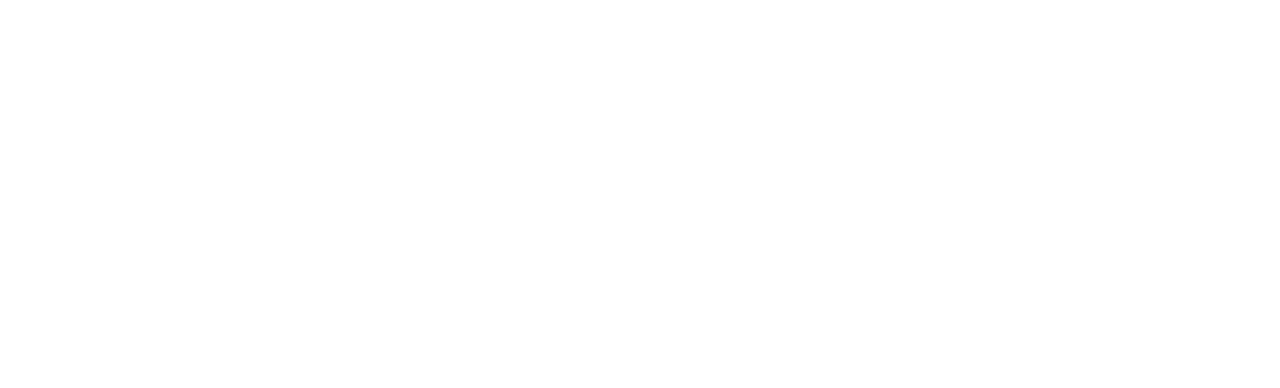
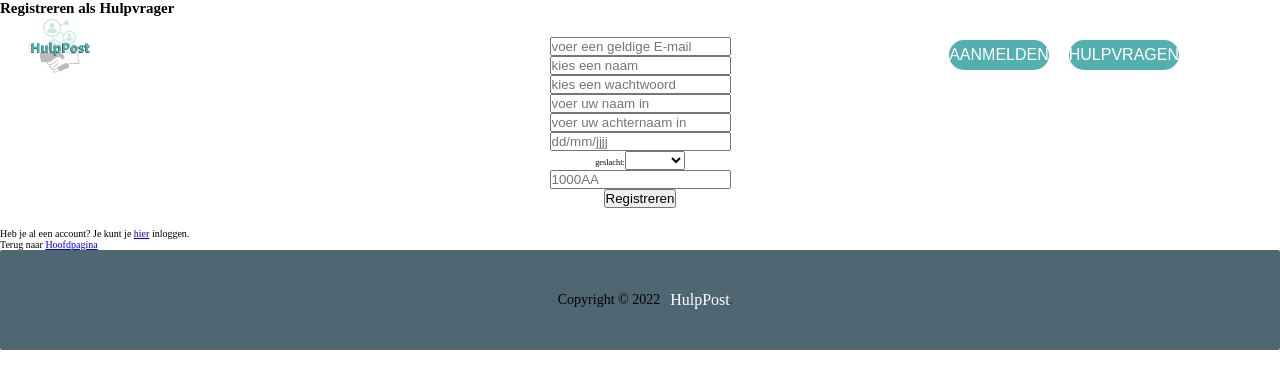
Before and after one commit to SKursad/project-hulppost-frontend, a React (Create React App) app: page /register/help-seeker in a window 1280 px wide. Before the commit this address had no page. Shown: the top 388 px of the page. Built offline with nearby package versions, Linux system fonts and the light colour scheme.

Commit message:
Structuring the project

```diff
--- a/src/App.js
+++ b/src/App.js
@@ -6,6 +6,7 @@
 import LoginPrivateRoutes from './routes/login-private-routes';
 import SignIn from './pages/SignIn/SignIn';
 import {useContext} from 'react';
+import SignUpHelpSeeker from './pages/SignUp/HelpSeeker/SignUpHelpSeeker';
 
 function App() {
     const {isAuth} = useContext(AuthContext);
@@ -14,6 +15,7 @@
         <>
             <Routes>
                 <Route path="/" element={<Layout/>}>
+                    <Route path="/register/help-seeker" element={<SignUpHelpSeeker/>}/>
                     <Route element={<LoginPrivateRoutes authenticated={isAuth}/>}>
                         <Route path="/login" element={<SignIn authenticated={isAuth}/>}/>
                     </Route>
--- a/src/pages/SignIn/SignIn.js
+++ b/src/pages/SignIn/SignIn.js
@@ -53,7 +53,8 @@
                             onChange={(e) => setUsername(e.target.value)}
                         />
                     </div>
-                </div>
+
+                    <div className="loginFormItem">
                 Wachtwoord:
                 <Input
                     label="password-field"
@@ -64,6 +65,8 @@
                     value={password}
                     onChange={(e) => setPassword(e.target.value)}
                 />
+                    </div>
+                </div>
 
                 {error &&
                     <p className="error">Combinatie van gebruikersnaam of E-mail en wachtwoord is onjuist</p>}
@@ -77,7 +80,8 @@
                 </Button>
             </form>
 
-            <p>Heb je nog geen account? <Link to="/signup">Registreer</Link> je dan eerst.</p>
+            <p>Heb je nog geen account? <Link to="/register/help-seeker">Registreer</Link> hier als je hulp zoekt.</p>
+            <p>Of <Link to="/register/volunteer">registreer</Link> hier als je hulp wilt bieden als vrijwilliger.</p>
             <p>Terug naar de <Link to="/">Hoofdpagina</Link></p>
         </Screen>
     );
--- /dev/null
+++ b/src/pages/SignUp/HelpSeeker/SignUpHelpSeeker.css
@@ -0,0 +1,10 @@
+.formContainer {
+    align-items: center;
+    display: flex;
+    flex-direction: column;
+    justify-content: center;
+    padding: 1rem;
+    margin: 1rem;
+    /*border-color: cornflowerblue;*/
+    border: lightgray;
+}
--- /dev/null
+++ b/src/pages/SignUp/HelpSeeker/SignUpHelpSeeker.js
@@ -0,0 +1,196 @@
+import React, {useEffect, useState} from 'react';
+import {Link, useNavigate} from 'react-router-dom';
+import axios from 'axios';
+import api from '../../../api/api-calls'
+import Input from '../../../components/Input/Input';
+import Screen from '../../../components/UI/Screen/Screen';
+
+const SignUpHelpSeeker = () => {
+    const [email, setEmail] = useState('');
+    const [username, setUsername] = useState('');
+    const [password, setPassword] = useState('');
+    const [firstName, setFirstName] = useState('');
+    const [surname, setSurname] = useState('');
+    const [birthday, setBirthday] = useState('');
+    const [gender, setGender] = useState('');
+    const [zipCode, setZipCode] = useState('');
+
+
+
+    const [error, toggleError] = useState(false);
+    const [errors, setErrors] = useState({});
+    const [loading, toggleLoading] = useState(false);
+
+
+    const source = axios.CancelToken.source();
+    const navigate = useNavigate();
+
+
+    useEffect(() => {
+        return function cleanup() {
+            source.cancel();
+        };
+    }, [source]);
+
+    async function handleSubmit(e) {
+        e.preventDefault();
+        setErrors('');
+        toggleError(false);
+        toggleLoading(true);
+
+        try {
+            await api.post('/auth/registration/helpSeeker', {
+                email,
+                password,
+                username,
+                firstName,
+                surname,
+                birthday,
+                gender,
+                zipCode
+            });
+
+            console.log();
+            navigate('/');
+        } catch (e) {
+            console.error(e);
+            console.log(e.response.data);
+            toggleError(true);
+            if (e.response.data) {
+                setErrors(e.response.data);
+            }
+        }
+        toggleLoading(false);
+    }
+
+    const {
+        username: usernameError,
+        email: emailError,
+        password: passwordError,
+        firstName: firstNameError,
+        surname: surnameError,
+        birthday: birthdayError,
+        gender: genError,
+        zipCode: zipCodeError
+    } = errors;
+
+    // let passwordRepeatError;
+    // if (password !== passwordRepeat) {
+    //     passwordRepeatError = ('Password mismatch');
+    // }
+
+
+    return (
+        <Screen title="Welkom">
+            <h2>Registreren als Hulpvrager</h2>
+
+            <form onSubmit={handleSubmit} className="formContainer">
+                <Input
+                    name="Email  "
+                    placeholder="voer een geldige E-mail"
+                    label="E-mailadres: "
+                    alt="input-email"
+                    type="email"
+                    id="email-field"
+                    value={email}
+                    onChange={(e) => setEmail(e.target.value)}
+                    error={emailError}
+                />
+                <Input
+                    name="Gebruikersnaam  "
+                    placeholder="kies een naam"
+                    label="username-field"
+                    alt="input-username"
+                    type="text"
+                    id="username-field"
+                    value={username}
+                    onChange={(e) => setUsername(e.target.value)}
+                    error={usernameError}
+                />
+                <Input
+                    name="Wachtwoord"
+                    placeholder="kies een wachtwoord"
+                    label="Password-field"
+                    alt="input-password"
+                    type="password"
+                    id="password-field"
+                    value={password}
+                    onChange={(e) => setPassword(e.target.value)}
+                    error={passwordError}
+                />
+                <Input
+                    name="Voornaam"
+                    placeholder="voer uw naam in"
+                    label="firstName-field"
+                    alt="input-firstName"
+                    type="text"
+                    id="firstName-field"
+                    value={firstName}
+                    onChange={(e) => setFirstName(e.target.value)}
+                    error={firstNameError}
+                />
+                <Input
+                    name="Achternaam"
+                    placeholder="voer uw achternaam in"
+                    label="surname-field"
+                    alt="input-username"
+                    type="text"
+                    id="surname-field"
+                    value={surname}
+                    onChange={(e) => setSurname(e.target.value)}
+                    error={surnameError}
+                />
+                <Input
+                    name="Geboortedatum"
+                    placeholder="dd/mm/jjjj"
+                    label="birthday-field"
+                    alt="input-birthday"
+                    type="text"
+                    id="birthday-field"
+                    value={birthday}
+                    onChange={(e) => setBirthday(e.target.value)}
+                    error={birthdayError}
+                />
+                <label htmlFor="gender-field">
+                    <small>geslacht:</small>
+                    <select
+                        id="gender-field"
+                        name="gender"
+                        value={gender}
+                        onChange={(e) => {setGender(e.target.value);}}
+                    >
+                        <option value=''/>
+                        <option value="M"> Man </option>
+                        <option value="V"> Vrouw </option>
+                    </select>
+                </label>
+
+                <Input
+                    name="Postcode"
+                    placeholder="1000AA"
+                    label="zipCode-field"
+                    alt="input-zipCode"
+                    type="text"
+                    id="zipCode-field"
+                    value={zipCode}
+                    onChange={(e) => setZipCode(e.target.value)}
+                    error={zipCodeError}
+                />
+
+                <button
+                    type="submit"
+                    className="form-button"
+                    disabled={loading }
+                >
+                    Registreren
+                </button>
+
+            </form>
+
+            <p>Heb je al een account? Je kunt je <Link to="/login">hier</Link> inloggen.</p>
+            <p>Terug naar <Link to="/">Hoofdpagina</Link></p>
+        </Screen>
+    );
+}
+
+export default SignUpHelpSeeker;
```
